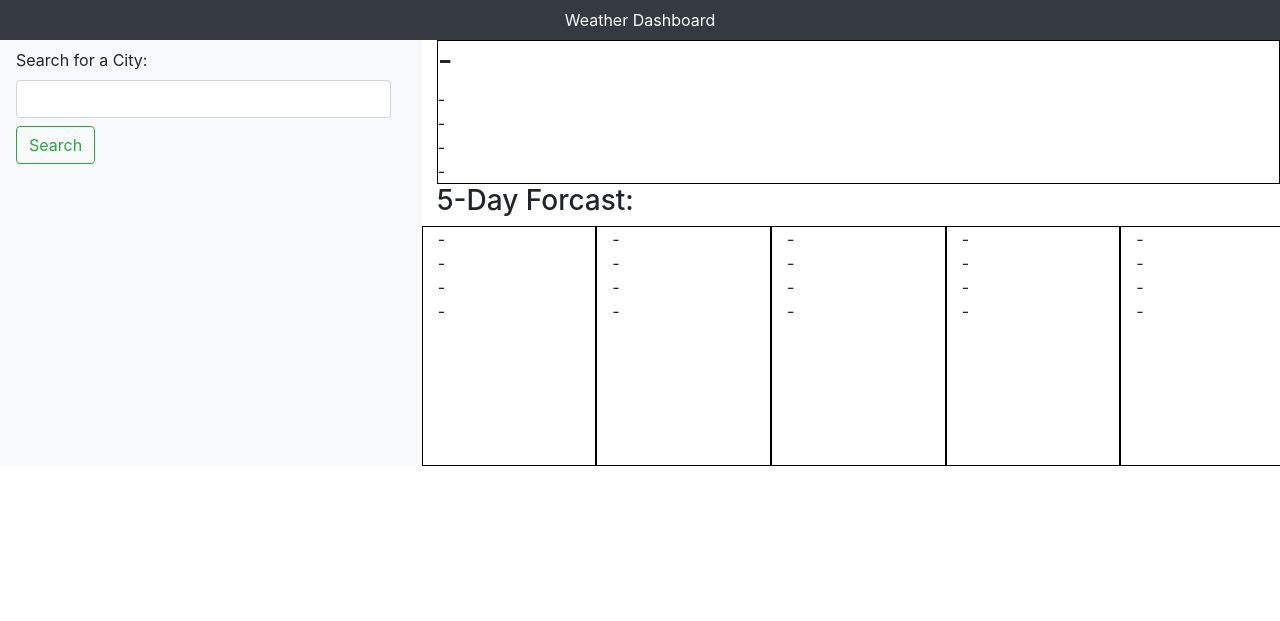
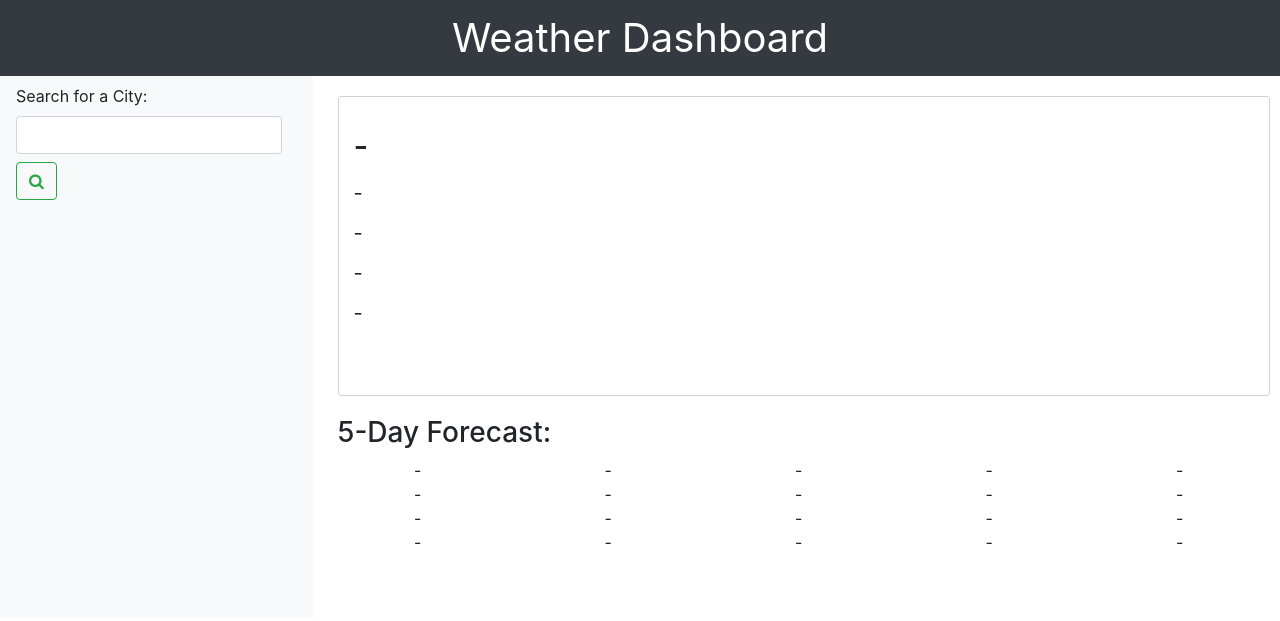
Before and after one commit to nuleeannajeon/weather-dashboard, a plain HTML site: page index.html in a window 1280 px wide. Drawn offline with nearby package versions, Linux system fonts and the light colour scheme.

Commit message:
updated css/ renderbtn javascript

```diff
--- a/index.html
+++ b/index.html
@@ -6,7 +6,7 @@
     <title>Document</title>
     <link rel="stylesheet" href="style.css">
     <link rel="stylesheet" href="https://stackpath.bootstrapcdn.com/bootstrap/4.5.0/css/bootstrap.min.css" integrity="sha384-9aIt2nRpC12Uk9gS9baDl411NQApFmC26EwAOH8WgZl5MYYxFfc+NcPb1dKGj7Sk" crossorigin="anonymous">
-
+    <link rel="stylesheet" href="https://cdnjs.cloudflare.com/ajax/libs/font-awesome/4.7.0/css/font-awesome.min.css">
 </head>
 <body>
     <header>
@@ -16,12 +16,13 @@
     </header>
     <main>
         <div class="row">
-            <div class="col-md-4 bg-light">
+            <div class="col-md-3 bg-light">
                 <nav class="navbar navbar-light bg-light">
                     <label>Search for a City:</label>
                         <input id="searchCity" class="form-control" type="search" placeholder="" >
-                        <button class="btn btn-outline-success my-2" onclick="fetchWeather()" type="submit">Search</button>
-
+                        <button class="btn btn-outline-success my-2" onclick="fetchWeather()" type="submit"><i class="fa fa-search"></i></button>
+                <div id="buttons-view"></div>
+                <br>
                 </nav>
                 <div class="list-group">
                       <!-- .active javascript? -->
@@ -32,16 +33,18 @@
                     <button type="button" class="list-group-item list-group-item-action">Vancouver</button> -->
                 </div>
             </div>
-            <div class="col-md-8">
-                <div class="toronto-weather" style="border: 1px solid black;">
+            <div class="col-md-9">
+                    <div class="current-weather">
                         <h2 class='city-name'>-</h2>
+                        <div class='info'>
                             <div class='temperature'>-</div>
                             <div class='humidity'>-</div>
                             <div class='wind-speed'>-</div>
                             <div class='uv-index'>-</div>
                         </div>
-                <div class="forcast">
-                    <h3>5-Day Forcast:</h3>
+                    </div>
+                    <div class="forecast">
+                        <h3>5-Day Forecast:</h3>
                         <div class="row">
                             <div class="col first-day">
                                 <div class='date-one'>-</div>
@@ -100,6 +103,8 @@
 
     function displayWeather ( cityData ) {
         console.log (`[displayWeather]`, cityData);
+
+        renderButtons(cityData.name)
 
         document.querySelector('.city-name').textContent = cityData.name;
 
@@ -161,6 +166,20 @@
 
     }
 
+    function renderButtons(city) {
+        $('buttons-view').empty();
+        console.log(city);
+
+        var searchedCity = $("<button>");
+
+        searchedCity.addClass('btn btn-light');
+        searchedCity.attr('data-name', city);
+        searchedCity.text(city);
+        searchedCity.css("background-color", "lightblue");
+        searchedCity.css("width", "200px");
+        $('#buttons-view').append(searchedCity);
+    }
+
 </script>
 </body>
 </html>
--- a/style.css
+++ b/style.css
@@ -1,7 +1,42 @@
-.row {
-    height: 15rem;
+/* body {
+    font-family: 'Open Sans', sans-serif;
+    font-size: 16px;
+    line-height: 1;
+  } */
+
+header {
+    font-size: 40px;
+}
+
+h3 {
+    padding-left: 10px;;
+
+}
+
+.current-weather {
+    border: 1px solid lightgrey;
+    border-radius: 3px;
+    height: 300px;
+    margin: 20px 10px;
+    padding-top: 30px;
+    padding-left: 15px;
+    line-height: 2;
+}
+
+.info {
+    font-size: 20px;
 }
 
 .col {
-    border: 1px solid black;
+    width: 100%;
+    height: 10rem;
+    text-align: center;
 }
+
+.first-day {
+    margin-left: 10px;
+}
+
+.fifth-day {
+    margin-right: 20px;
+}
```
Lines whose indentation alone changed are shown as unchanged.
